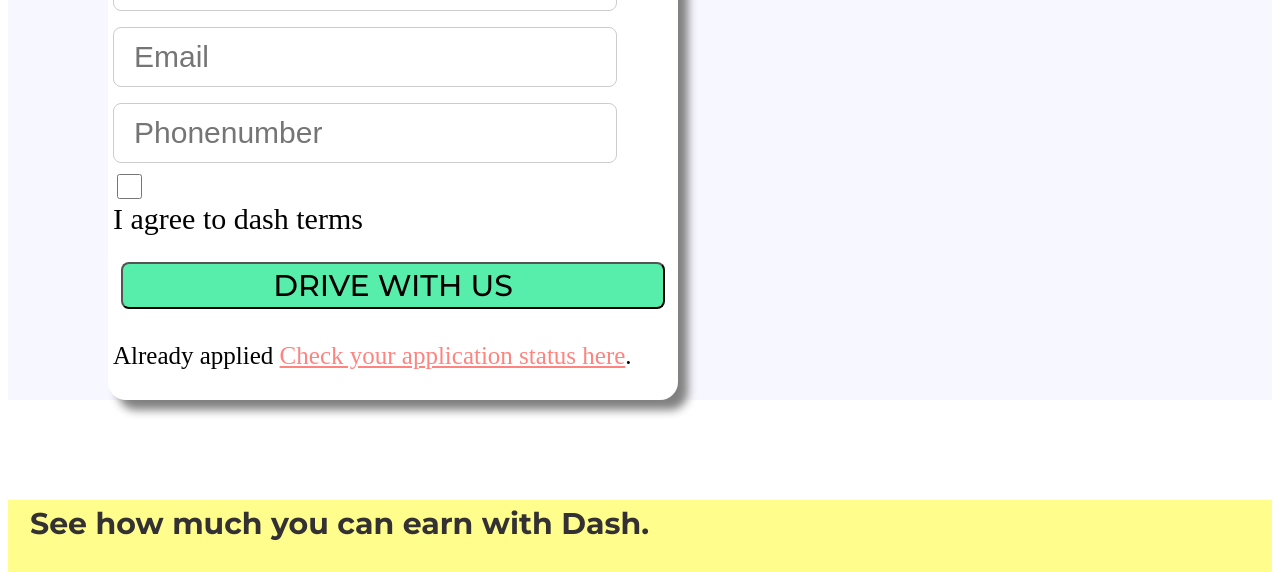
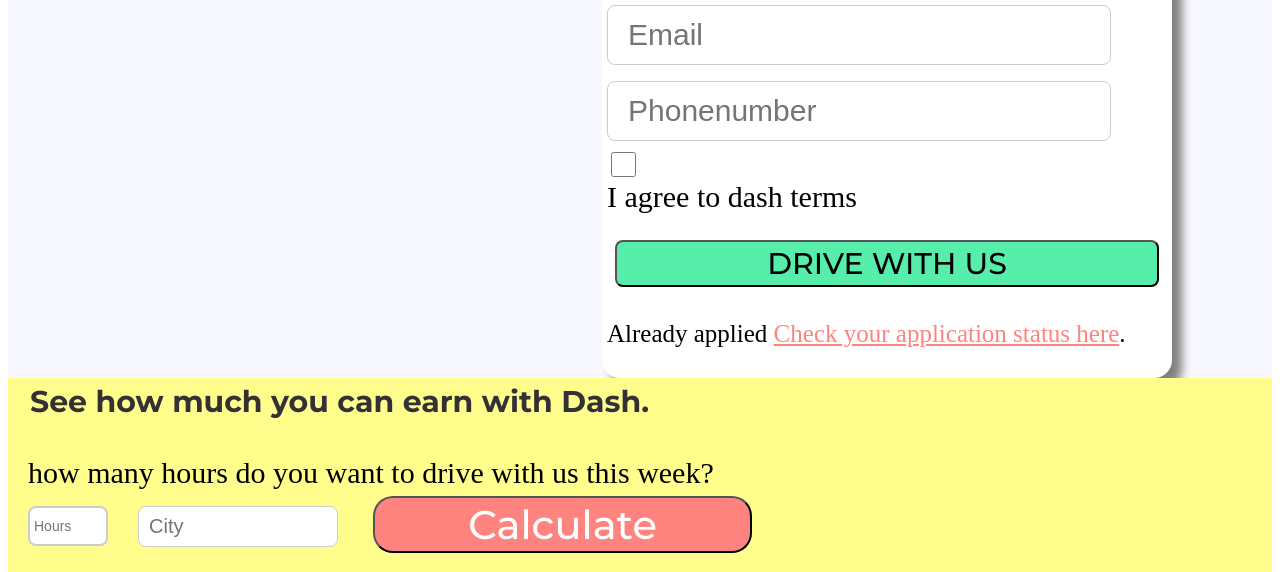
Before and after one commit to wilc0060/wilc0060.github.io, a plain HTML site: page Landing-page/index.html in a window 1280 px wide. Shown: the part 2071-2643 px from the top of the page. Drawn offline with Linux system fonts and the light colour scheme.

Commit message:
fixing my mistake with the calc button

```diff
--- a/Landing-page/style.css
+++ b/Landing-page/style.css
@@ -21,6 +21,7 @@
     .p2 {
         font-size: 22px;
         padding: 6px 20px;
+        margin: auto;
     }
 
     .p3 {
@@ -29,7 +30,8 @@
 
     .p4 {
         font-size: 30px;
-        padding: 12px 28px;
+        padding: 1px 20px;
+        margin-bottom: 0;
     }
 
     h2 {
@@ -44,6 +46,7 @@
         font-family: 'Montserrat';
         color: #333133;
         padding: 5px 22px;
+        margin-top: 0;
     }
 
     .label {
@@ -90,6 +93,7 @@
         display: flex;
         flex-direction: column;
         margin: 90px;
+        margin-bottom: 0;
     }
 
     .drive {
@@ -123,9 +127,9 @@
         border-radius: 20px;
         font-size: 40px;
         font-family: 'Montserrat';
-        padding: 10px 160px;
+        padding: 2px 10px;
         margin: 25px;
-
+        width: 100%;
     }
 
     input[id=Hours] {
@@ -188,6 +192,7 @@
         border-radius: 18px;
         max-width: 560px;
         margin: 100px;
+        margin-bottom: 0;
     }
 
     .drive {
@@ -200,12 +205,11 @@
     }
 
     input[id=Hours] {
-        padding: 12px 20px;
         max-width: 80px;
+        margin-top: 0;
     }
 
     input[id=City] {
-        padding: 12px 20px;
         max-width: 200px;
     }
 
@@ -224,16 +228,27 @@
     .p3 {
         font-size: 25px;
     }
-    .calc{
-        margin:1px;
+
+    .calc {
+        padding: 2px 12px;
+        margin-top: 5px;
+        width: 30%;
+    }
+
+    .footer-container div {
+        margin-top: 15px;
     }
 }
 
 /* For Desktop Mockup */
 @media only screen and (min-width:958px) {
-    .socialmedia-icon{
+    .socialmedia-icon {
         display: flex;
         flex-direction: row-reverse;
         justify-content: end;
     }
+
+    .apply-form {
+        margin-left: auto;
+    }
 }
```
